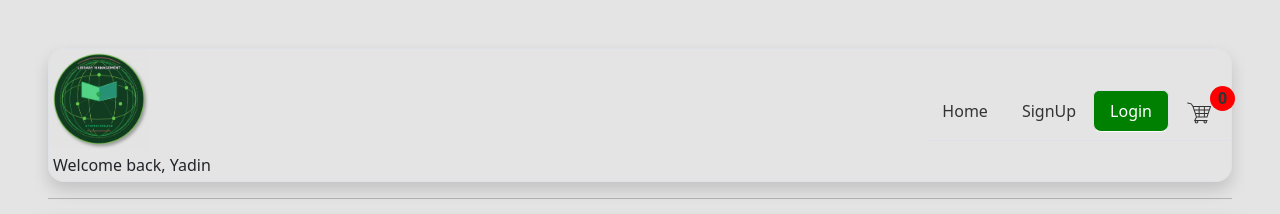
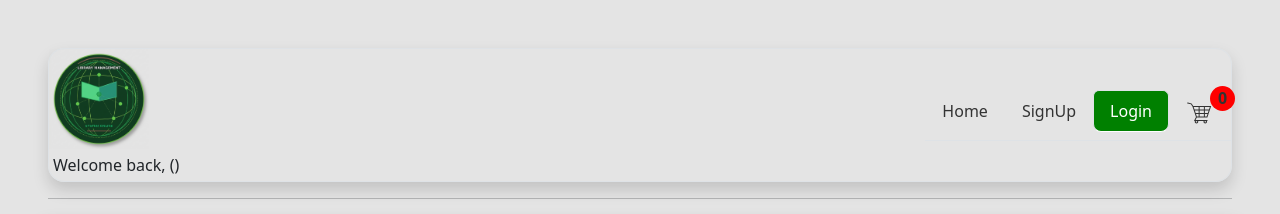
Before and after one commit to yadin-nou/frontend-library, a React (Vite) app: page /login in a window 1280 px wide. Shown: the top 214 px of the page. Built offline with nearby package versions, Linux system fonts and the light colour scheme; no server answers; grey boxes are pictures that could not be loaded.

Commit message:
update header user

```diff
--- a/src/components/layout/Header.jsx
+++ b/src/components/layout/Header.jsx
@@ -44,7 +44,9 @@ const Header = () => {
               style={{ mixBlendMode: "multiply" }}
             />
           </div>
-          <div className="p-1">Welcome back, Yadin</div>
+          <div className="p-1">
+            Welcome back, {user.fName} ({user.role})
+          </div>
           {/* if login we show this */}
           {/* <div>Welcome to Yadin</div> */}
         </div>
--- a/src/pages/Auth/SignInPage.jsx
+++ b/src/pages/Auth/SignInPage.jsx
@@ -75,6 +75,7 @@ const SignInPage = () => {
       setSpinner(true);
       setTimeout(() => {
         user?._id ? navi("/user") : dispatch(autoLoginUser());
+        setSpinner(false);
       }, 1000);
 
       //setSpinner(false);
```
